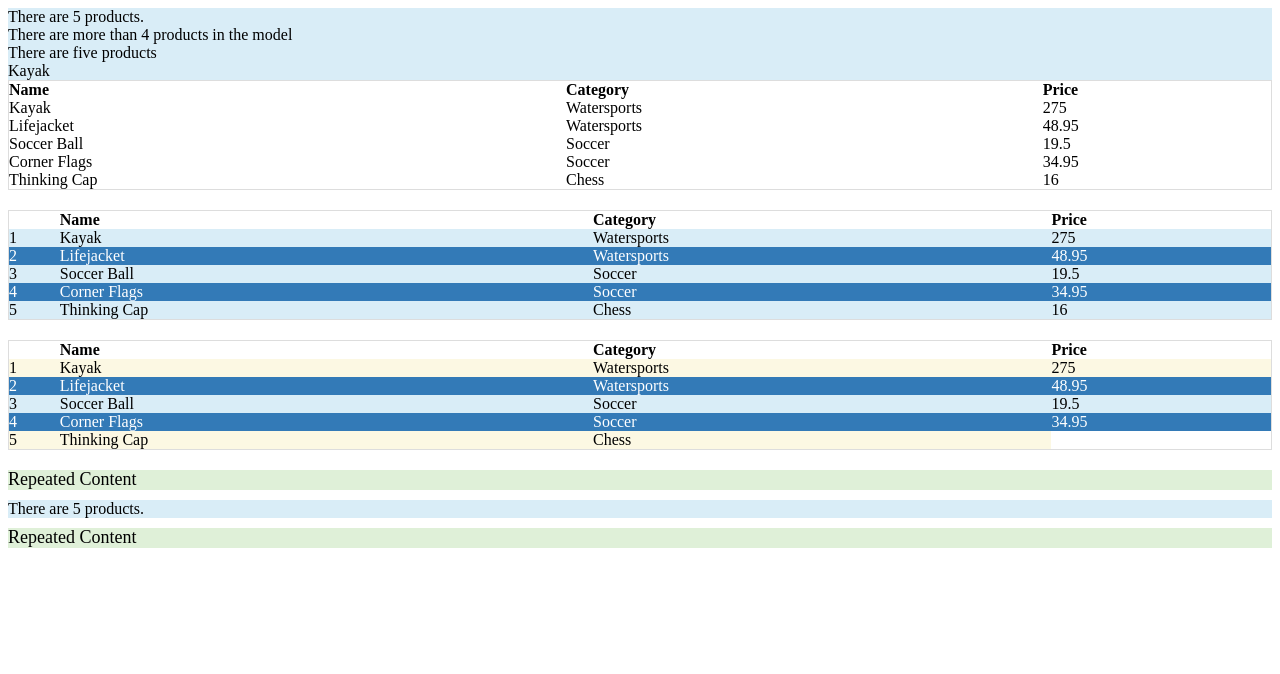
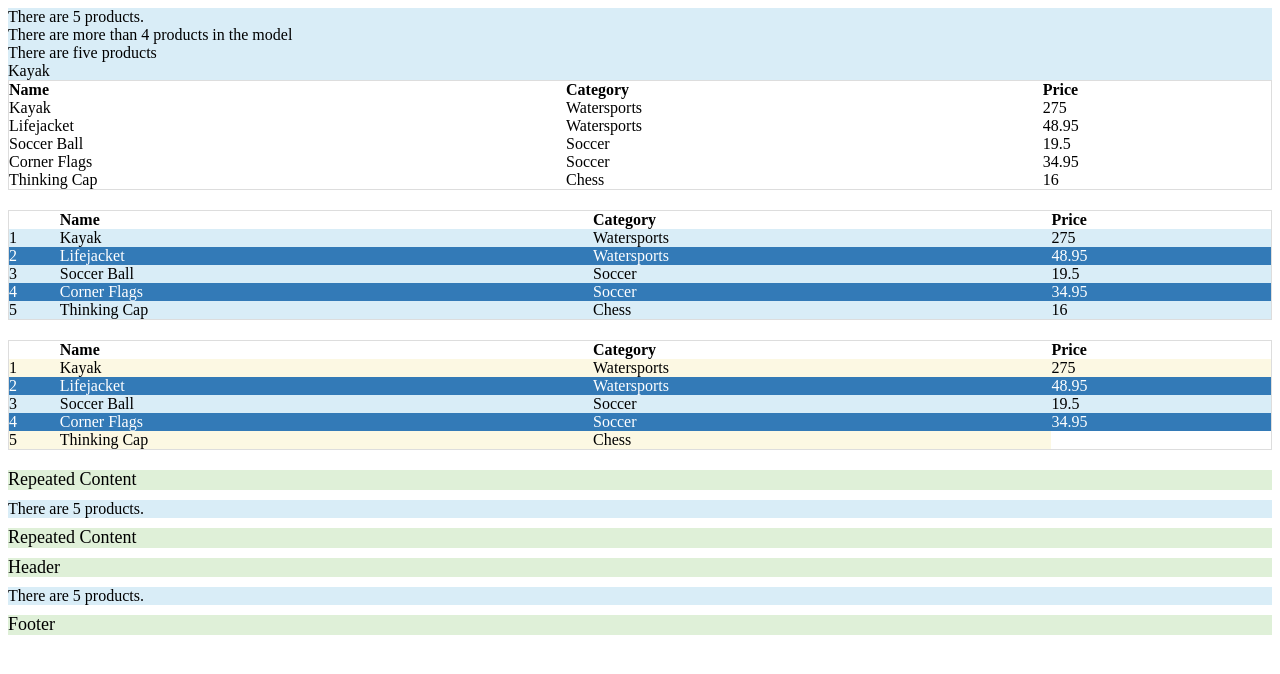
Before and after one commit to sskovalevskiy/angular.pro, an Angular app: page / in a window 1280 px wide. Shown: the top 674 px of the page. Built offline with nearby package versions, Linux system fonts and the light colour scheme.

Commit message:
13.14 Передача контекстных данных в ngTemplateOutlet с помощью ngTemplateOutletContext

```diff
--- a/src/app/app.component.html
+++ b/src/app/app.component.html
@@ -71,3 +71,17 @@
   There are {{getProductCount()}} products.
 </div>
 <ng-template [ngTemplateOutlet]="titleTemplate"></ng-template>
+
+<!--13.14 Передача контекстных данных в ngTemplateOutlet с помощью ngTemplateOutletContext-->
+<ng-template #titleTemplate2 let-text="title">
+  <h4 class="p-a-1 bg-success">{{text}}</h4>
+</ng-template>
+<ng-template [ngTemplateOutlet]="titleTemplate2"
+          [ngTemplateOutletContext]="{title: 'Header'}">
+</ng-template>
+<div class="bg-info p-a-1 m-a-1">
+  There are {{getProductCount()}} products.
+</div>
+<ng-template [ngTemplateOutlet]="titleTemplate2"
+          [ngTemplateOutletContext]="{title: 'Footer'}">
+</ng-template>
```
